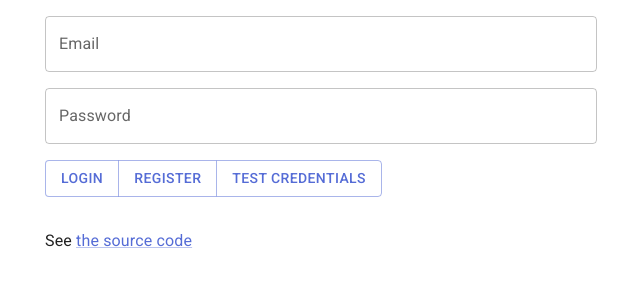
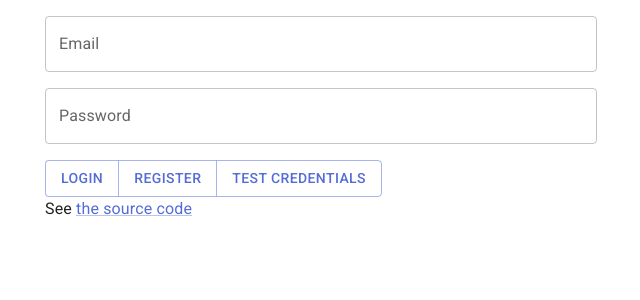
Before and after one commit to sdobz/pose-demo, a React (Create React App) app: page / in a window 1280 px wide. Shown: the top 300 px of the page, without its empty margins (319-959 px from the left). Built offline with nearby package versions, Linux system fonts and the light colour scheme.

Commit message:
Adding exercise listing

```diff
--- a/src/App.tsx
+++ b/src/App.tsx
@@ -5,10 +5,11 @@ import Link from "@mui/material/Link";
 import { PoseDetector } from "./features/pose-detection";
 import { useFirebase } from "./features/firebase";
 import { AuthDisplay } from "./features/authentication";
+import { ExerciseSelector } from "./features/exercise";
 
 function Publishment() {
   return (
-    <Box sx={{ my: 2 }}>
+    <Box>
       See <Link href="https://github.com/sdobz/pose-demo">the source code</Link>
     </Box>
   );
@@ -16,15 +17,22 @@ function Publishment() {
 
 export default function App() {
   // This state is shared so it is owned by App
-  const { authState, authService } = useFirebase();
+  const { authState, authService, resourceState, resourceService } =
+    useFirebase();
+
+  const loggedIn = !!(authState.userInfo && "email" in authState.userInfo);
 
   return (
-    <Container maxWidth="sm" sx={{ p: 2 }}>
+    <Container maxWidth="sm" sx={{ p: 2, gap: 2 }}>
       <AuthDisplay authState={authState} authService={authService} />
+      {loggedIn ? (
+        <ExerciseSelector
+          resourceState={resourceState}
+          resourceService={resourceService}
+        />
+      ) : null}
       {/* <PoseDetector model="posenet" type={undefined} /> */}
-      <Box sx={{ my: 4 }}>
-        <Publishment />
-      </Box>
+      <Publishment />
     </Container>
   );
 }
--- a/src/core.ts
+++ b/src/core.ts
@@ -24,3 +24,53 @@ export interface AuthService {
   login: AuthFunc;
   logout: () => void;
 }
+
+export interface Resource<T> {
+  data: T | null;
+  error: string | null;
+  loading: boolean;
+}
+export interface SuccessResource<T> extends Resource<T> {
+  data: T;
+}
+export function isSuccess<T>(r: Resource<T>): r is SuccessResource<T> {
+  return r.data !== null;
+}
+
+export const PENDING_RESOURCE: Resource<any> = {
+  data: null,
+  error: null,
+  loading: false,
+};
+export const LOADING_RESOURCE: Resource<any> = {
+  data: null,
+  error: null,
+  loading: true,
+};
+
+export function makeError(error: string): Resource<any> {
+  return {
+    data: null,
+    error,
+    loading: false,
+  };
+}
+
+export function makeSuccess<T>(data: T): SuccessResource<T> {
+  return {
+    data,
+    error: null,
+    loading: false,
+  };
+}
+
+export interface Exercise {
+  title: string;
+  id: string;
+}
+export interface ResourceState {
+  exercises: Resource<Exercise[]>;
+}
+export interface ResourceService {
+  loadExercises: () => void;
+}
--- /dev/null
+++ b/src/features/exercise.tsx
@@ -0,0 +1,40 @@
+import React, { useEffect, useState } from "react";
+import { ResourceService, ResourceState, Exercise, isSuccess } from "../core";
+import { NotSuccess } from "./resource";
+import Box from "@mui/material/Box";
+import Grid from "@mui/material/Grid";
+
+interface ExerciseListProps {
+  resourceState: ResourceState;
+  resourceService: ResourceService;
+}
+
+export function ExerciseSelector({
+  resourceState,
+  resourceService,
+}: ExerciseListProps) {
+  const { exercises } = resourceState;
+  const [exerciseId, setExerciseId] = useState<number | null>(null);
+
+  useEffect(() => resourceService.loadExercises(), []);
+  if (!isSuccess(exercises)) {
+    return <NotSuccess r={exercises} retry={resourceService.loadExercises} />;
+  }
+
+  // Type guards have ensured `.data` is present and defined
+  const exerciseData = exercises.data;
+
+  return (
+    <Grid container spacing={2}>
+      {exerciseData.map((exercise, i) => (
+        <Grid item key={exercise.id} onClick={() => setExerciseId(i)}>
+          <ExercisePreview exercise={exercise} />
+        </Grid>
+      ))}
+    </Grid>
+  );
+}
+
+function ExercisePreview({ exercise }: { exercise: Exercise }) {
+  return <Box sx={{ p: 2 }}>{exercise.title}</Box>;
+}
--- a/src/features/firebase.ts
+++ b/src/features/firebase.ts
@@ -5,10 +5,21 @@ import {
   createUserWithEmailAndPassword,
   signInWithEmailAndPassword,
 } from "firebase/auth";
+import { getFirestore, collection, getDocs } from "firebase/firestore";
 
 import { useMemo, useState } from "react";
 
-import { AuthService, AuthState } from "../core";
+import {
+  AuthService,
+  AuthState,
+  ResourceService,
+  ResourceState,
+  Exercise,
+  LOADING_RESOURCE,
+  makeSuccess,
+  PENDING_RESOURCE,
+  makeError,
+} from "../core";
 // TODO: Add SDKs for Firebase products that you want to use
 // https://firebase.google.com/docs/web/setup#available-libraries
 
@@ -30,6 +41,12 @@ type CreateOrRegister =
   | typeof signInWithEmailAndPassword;
 
 export function useFirebase() {
+  const app = useMemo(() => initializeApp(firebaseConfig), [firebaseConfig]);
+  /**
+   * ====
+   * AUTH
+   * ====
+   */
   const [authState, setAuthState] = useState<AuthState>({ loading: false });
   function updateAuthState(part: Partial<AuthState>) {
     setAuthState((prev) => ({
@@ -39,7 +56,6 @@ export function useFirebase() {
   }
 
   const authService = useMemo(() => {
-    const app = initializeApp(firebaseConfig);
     const auth = getAuth(app);
 
     // Couldn't help myself with some good ole functional programming
@@ -83,7 +99,57 @@ export function useFirebase() {
       login: handleAuth(signInWithEmailAndPassword),
       logout,
     } as AuthService;
-  }, [firebaseConfig, setAuthState]);
+  }, [app, setAuthState]);
 
-  return { authState, authService };
+  /**
+   * ========
+   * Resource
+   * ========
+   */
+
+  const [resourceState, setResourceState] = useState<ResourceState>({
+    exercises: PENDING_RESOURCE,
+  });
+  function updateResourceState(part: Partial<ResourceState>) {
+    setResourceState((prev) => ({
+      ...prev,
+      ...part,
+    }));
+  }
+
+  const resourceService = useMemo(() => {
+    const db = getFirestore(app);
+
+    function loadExercises() {
+      if (resourceState.exercises.loading || resourceState.exercises.data) {
+        return;
+      }
+
+      updateResourceState({ exercises: LOADING_RESOURCE });
+      getDocs(collection(db, "exercise"))
+        .then((querySnapshot) => {
+          const exercises = querySnapshot.docs.map((doc) => {
+            const data = doc.data();
+            console.log(
+              `[firebase] exercise: ${doc.id} => ${JSON.stringify(data)}`
+            );
+            return {
+              id: doc.id,
+              title: data.title,
+            };
+          });
+          updateResourceState({ exercises: makeSuccess(exercises) });
+        })
+        .catch((error) => {
+          console.warn("[firebase] exercise error:", error);
+          updateResourceState({
+            exercises: makeError(error.message),
+          });
+        });
+    }
+
+    return { loadExercises } as ResourceService;
+  }, [app, setResourceState]);
+
+  return { authState, authService, resourceState, resourceService };
 }
--- /dev/null
+++ b/src/features/resource.tsx
@@ -0,0 +1,24 @@
+import React from "react";
+import { Resource } from "../core";
+import Alert from "@mui/material/Alert";
+import Button from "@mui/material/Button";
+import LinearProgress from "@mui/material/LinearProgress";
+
+interface NotSuccessProps {
+  r: Resource<any>;
+  retry?: () => void;
+}
+
+export function NotSuccess({ r, retry }: NotSuccessProps) {
+  if (r.error) {
+    return (
+      <Alert severity="error">
+        {r.error} {retry ? <Button onClick={retry}>Retry</Button> : null}
+      </Alert>
+    );
+  }
+  if (r.loading) {
+    return <LinearProgress />;
+  }
+  return null;
+}
```
Also changed, not shown: 1 other file (tests, documents, lock files or other folders).
